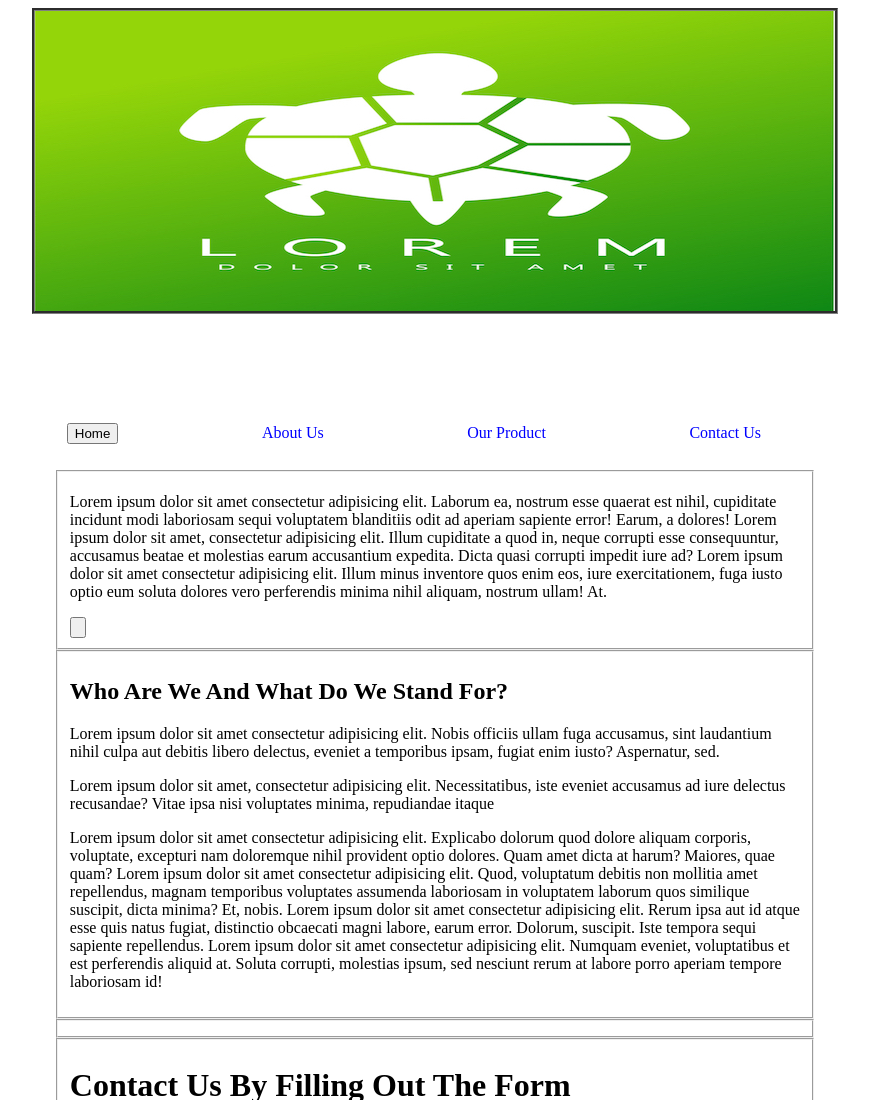
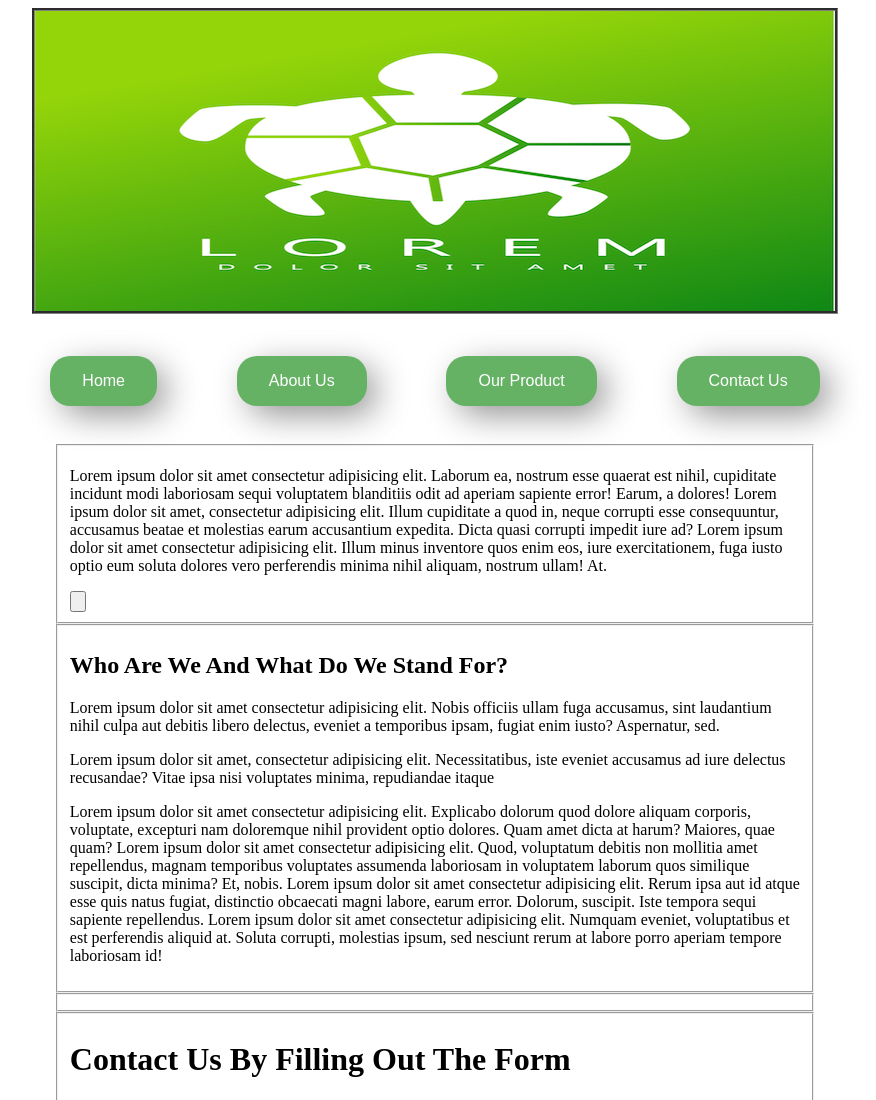
Before and after one commit to hibrahi000/WEB-DEV-Project1, a plain HTML site: page Markup/index.html in a window 1280 px wide. Shown: the top 1100 px of the page, without its empty margins (205-1081 px from the left). Drawn offline with Linux system fonts and the light colour scheme.

Commit message:
styled navBar

```diff
--- a/Markup/index.html
+++ b/Markup/index.html
@@ -19,13 +19,13 @@
                     <button class="navLink">Home</button>
                 </div>
                 <div class="links">
-                    <link class="navLink">About Us</link>
+                    <button class="navLink">About Us</button>
                 </div>
                 <div class="links">
-                    <link class="navLink">Our Product</link>
+                    <button class="navLink">Our Product</button>
                 </div>
                 <div class="links">
-                    <link class="navLink">Contact Us</link>
+                    <button class="navLink">Contact Us</button>
                 </div>
             </div>
         </nav>
--- a/Styles/style.css
+++ b/Styles/style.css
@@ -28,7 +28,6 @@ body{
 }
 
 #logo{
-
     height: 300px;
     width: 800px;
     border-style: groove;
@@ -37,18 +36,34 @@ body{
 
 
 .linkLoc{
-    margin-left: 9%;
-    margin-right: 22%;
+    position: relative;
 }
 .links{
     display: inline-block;
-    margin-right: 1%;
-    margin-left: 15%;
-    padding-top: 12%;
-    padding-bottom: 3%;
+    margin-left: 3%;
+    margin-right: 3%;
+    margin-bottom: 3%;
+    margin-top: 3%
 }
-.links :hover{
-    background-color: black;
+
+.navLink {
+    background-color: green;
+    border: none;
+    color: white;
+    padding: 16px 32px;
+    text-align: center;
+    font-size: 16px;
+    /* margin: 4px 2px; */
+    opacity: 0.6;
+    transition: 0.3s;
+    display: inline;
+    text-decoration: none;
+    cursor: pointer;
+    border-radius: 20px;
+    box-shadow: 10px 10px 35px -2px rgba(0,0,0,0.75);
+}
+.navLink:hover {
+    opacity: 1;
 }
 
 
```
